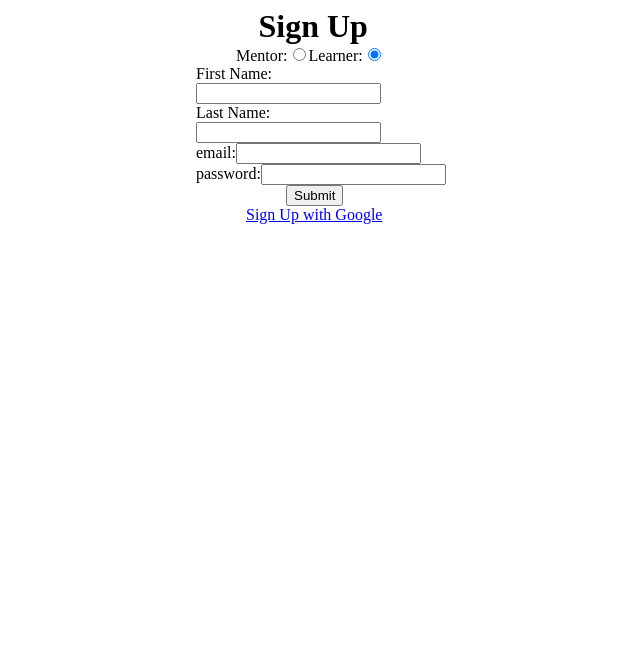
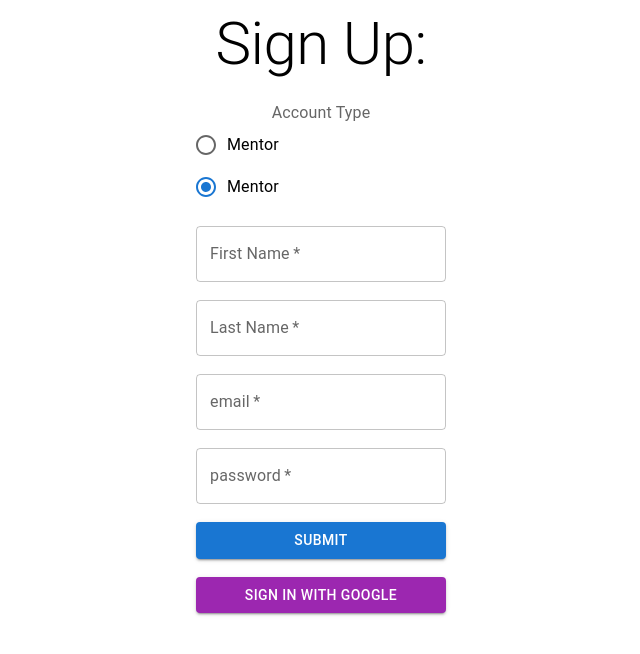
Before and after one commit to Tyl3r-Engel/Kane-Academy, a React app: page /signup in a window 1280 px wide. Shown: the top 654 px of the page, without its empty margins (319-959 px from the left). Built offline with nearby package versions, Linux system fonts and the light colour scheme; no server answers; the HTML template or start-up script is replaced by a standard one.

Commit message:
styled login and signup

```diff
--- a/public/src/components/login/ErrorMessage.jsx
+++ b/public/src/components/login/ErrorMessage.jsx
@@ -1,9 +1,10 @@
 import React from 'react';
+import { Typography } from '@mui/material';
 
 export default function ErrorMessage({ error }) {
   return (
-    <div className='LoginErrorMessage' style={{color: 'red'}}>
+    <Typography variant="subtitle1" component="div" gutterBottom align="center" color="red">
       {error}
-    </div>
+    </Typography>
   );
 }
--- a/public/src/components/login/LoginRoot.jsx
+++ b/public/src/components/login/LoginRoot.jsx
@@ -1,6 +1,7 @@
 import React from 'react';
 import axios from 'axios';
 import ErrorMessage from './ErrorMessage';
+import { FormControl, Button, TextField, Typography } from '@mui/material';
 
 export default function LoginRoot() {
   const [email, updateEmail] = React.useState('');
@@ -8,6 +9,10 @@ export default function LoginRoot() {
   const [error, updateError] = React.useState('');
 
   const handleSubmit = (e) => {
+    if (email === '' || password === '') {
+      updateError('Please fill in all required fields');
+      return;
+    }
     e.preventDefault();
     axios.post('/login', {
       email,
@@ -23,32 +28,36 @@ export default function LoginRoot() {
 
   return (
     <div style={{margin: '0 auto', width: '250px'}}>
-      <h1 style={{margin: '0 auto', width: '100px'}}>Log in</h1>
-      <form onSubmit={handleSubmit}>
-        <label>
-          email:
-          <input
+      <Typography variant="h2" component="div" gutterBottom align="center">Log in</Typography>
+      <FormControl fullWidth>
+        <TextField
+          inputProps={{
+            minLength: 1,
+            maxLength: 40
+          }}
+          label="email"
           type="email"
           value={email}
-            maxLength={40}
           onChange={(e) => updateEmail(e.target.value)}
           required />
-        </label>
         <br />
-        <label>
-          password:
-          <input
+        <TextField
+          label="password"
           type="password"
+          width="250px"
           value={password}
-            maxLength={255}
+          inputProps={{
+            minLength: 1,
+            maxLength: 255
+          }}
           onChange={(e) => updatePassword(e.target.value)}
           required
         />
-        </label>
         <br />
-        <input type="submit" value="Submit" style={{marginLeft: '90px'}}/>
-      </form>
-      <a className="button google" href="/login/federated/google" style={{marginLeft: '50px'}}>Sign in with Google</a>
+        <Button variant="contained" onClick={handleSubmit}>Submit</Button>
+        <br />
+        <Button variant="contained" href="/login/federated/google" color="secondary">Sign in with Google</Button>
+      </FormControl>
       {error && (<ErrorMessage error={error} />)}
     </div>
   );
--- a/public/src/components/signup/CompleteSignup.jsx
+++ b/public/src/components/signup/CompleteSignup.jsx
@@ -1,5 +1,6 @@
 import React from 'react';
 import axios from 'axios';
+import { FormControl, Button, Radio, RadioGroup, Typography, FormLabel, FormControlLabel } from '@mui/material';
 
 export default function CompleteSignup() {
   const [mentor, updateMentor] = React.useState(false);
@@ -20,29 +21,40 @@ export default function CompleteSignup() {
 
   return (
     <div style={{margin: '0 auto', width: '300px'}}>
-      <h1 style={{margin: '0 auto', width: '270px'}} >Complete Sign Up:</h1>
-      <form onSubmit={handleSubmit} style={{marginLeft: '60px'}}>
+      <Typography variant="h2" component="div" gutterBottom align="center">Complete Sign Up:</Typography>
+      <FormControl fullWidth align="center">
+        <FormLabel>Account Type</FormLabel>
           <label>
-          Mentor:
-          <input
+            <FormControlLabel
+              value="true"
+              label="Mentor"
+              control={(
+                <Radio
                   type="radio"
                   value={true}
-            name="mentor"
+                  label="mentor"
                   checked={mentor === true}
                   onChange={() => updateMentor(true)}
                 />
-          Learner:
-          <input
+              )}
+            />
+            <FormControlLabel
+              value="true"
+              label="Mentor"
+              control={(
+                <Radio
                   type="radio"
                   value={false}
-            name="mentor"
+                  label="learner"
                   checked={mentor === false}
                   onChange={() => updateMentor(false)}
                 />
+              )}
+            />
           </label>
         <br/>
-        <input type="submit" value="Submit" style={{marginLeft: '50px'}}/>
-      </form>
+        <Button variant="contained" onClick={handleSubmit}>Submit</Button>
+      </FormControl>
     </div>
   );
 }
--- a/public/src/components/signup/SignupRoot.jsx
+++ b/public/src/components/signup/SignupRoot.jsx
@@ -1,6 +1,7 @@
 import React from 'react';
 import axios from 'axios';
 import ErrorMessage from '../login/ErrorMessage';
+import { FormControl, Button, Radio, Typography, FormLabel, FormControlLabel, TextField } from '@mui/material';
 
 export default function SignupRoot() {
   const [mentor, updateMentor] = React.useState(false);
@@ -12,6 +13,10 @@ export default function SignupRoot() {
 
   const handleSubmit = (e) => {
     // Note: Add more verification to ensure good inputs
+    if (email === '' || password === '' || firstName === '' || lastName === '') {
+      updateError('Please fill in all required fields');
+      return;
+    }
     e.preventDefault();
     const body = {
       mentor,
@@ -31,71 +36,86 @@ export default function SignupRoot() {
 
   return (
     <div style={{margin: '0 auto', width: '250px'}}>
-      <h1 style={{margin: '0 auto', width: '125px'}}>Sign Up</h1>
-      <form onSubmit={handleSubmit}>
-        <label style={{marginLeft: '40px'}}>
-          Mentor:
-          <input
+      <Typography variant="h2" component="div" gutterBottom align="center">Sign Up:</Typography>
+      <FormControl fullWidth align="center">
+        <FormLabel>Account Type</FormLabel>
+          <FormControlLabel
+            value="true"
+            label="Mentor"
+            control={(
+              <Radio
                 type="radio"
                 value={true}
-            name="mentor"
+                label="mentor"
                 checked={mentor === true}
                 onChange={() => updateMentor(true)}
               />
-          Learner:
-          <input
+            )}
+          />
+          <FormControlLabel
+            value="true"
+            label="Mentor"
+            control={(
+              <Radio
                 type="radio"
                 value={false}
-            name="mentor"
+                label="learner"
                 checked={mentor === false}
                 onChange={() => updateMentor(false)}
               />
-        </label>
+            )}
+          />
         <br/>
-        <label>
-          First Name:
-          <input
+        <TextField
+          label="First Name"
           type="text"
           value={firstName}
+          inputProps={{
+            minLength: 1,
+            maxLength: 25
+          }}
           onChange={(e) => updateFirstName(e.target.value)}
-            maxLength={25}
           required />
-        </label>
         <br/>
-        <label>
-          Last Name:
-          <input
+        <TextField
+          label="Last Name"
           type="text"
           value={lastName}
-            maxLength={25}
+          inputProps={{
+            minLength: 1,
+            maxLength: 25
+          }}
           onChange={(e) => updateLastName(e.target.value)}
           required />
-        </label>
         <br/>
-        <label>
-          email:
-          <input
+        <TextField
+          inputProps={{
+            minLength: 1,
+            maxLength: 40
+          }}
+          label="email"
           type="email"
           value={email}
-            maxLength={40}
           onChange={(e) => updateEmail(e.target.value)}
+          required />
+        <br />
+        <TextField
+          label="password"
+          type="password"
+          width="250px"
+          value={password}
+          inputProps={{
+            minLength: 1,
+            maxLength: 255
+          }}
+          onChange={(e) => updatePassword(e.target.value)}
           required
         />
-        </label>
-        <br/>
-        <label>
-          password:
-          <input
-            type="password"
-            value={password}
-            maxLength={255}
-            onChange={(e) => updatePassword(e.target.value)}
-            required />
-        </label>
-        <br/>
-        <input type="submit" value="Submit" style={{marginLeft: '90px'}}/>
-      </form>
-      <a className="button google" href="/login/federated/google" style={{marginLeft: '50px'}}>Sign Up with Google</a>
+        <br />
+        <Button variant="contained" onClick={handleSubmit}>Submit</Button>
+        <br />
+        <Button variant="contained" href="/login/federated/google" color="secondary">Sign in with Google</Button>
+      </FormControl>
       {error && (<ErrorMessage error={error} />)}
     </div>
   );
```
Lines whose indentation alone changed are shown as unchanged.
